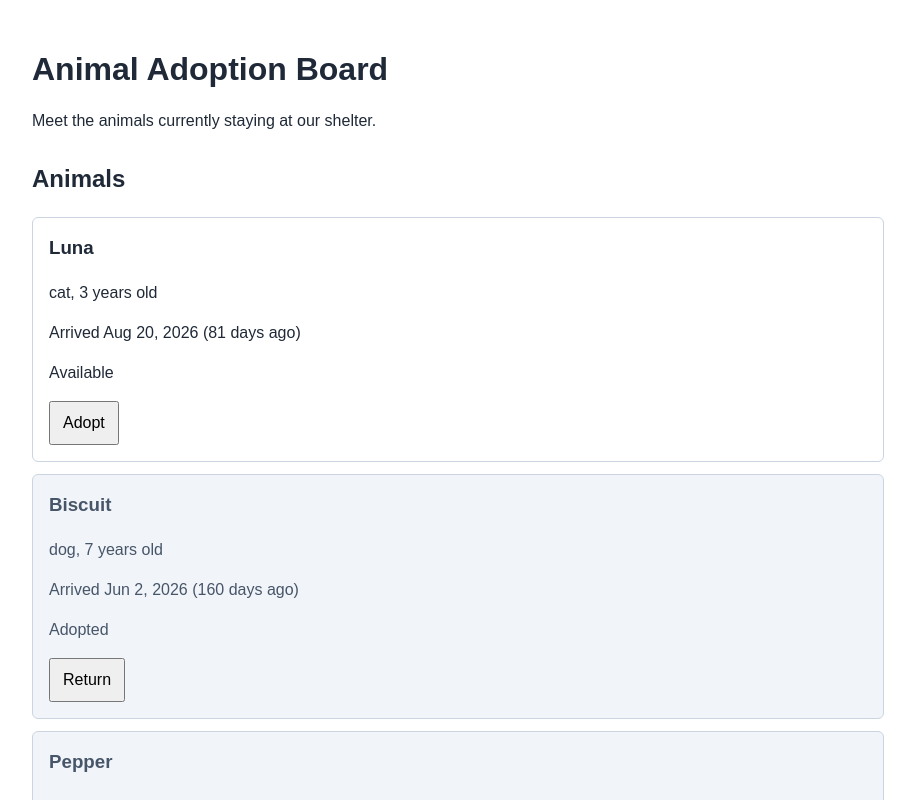
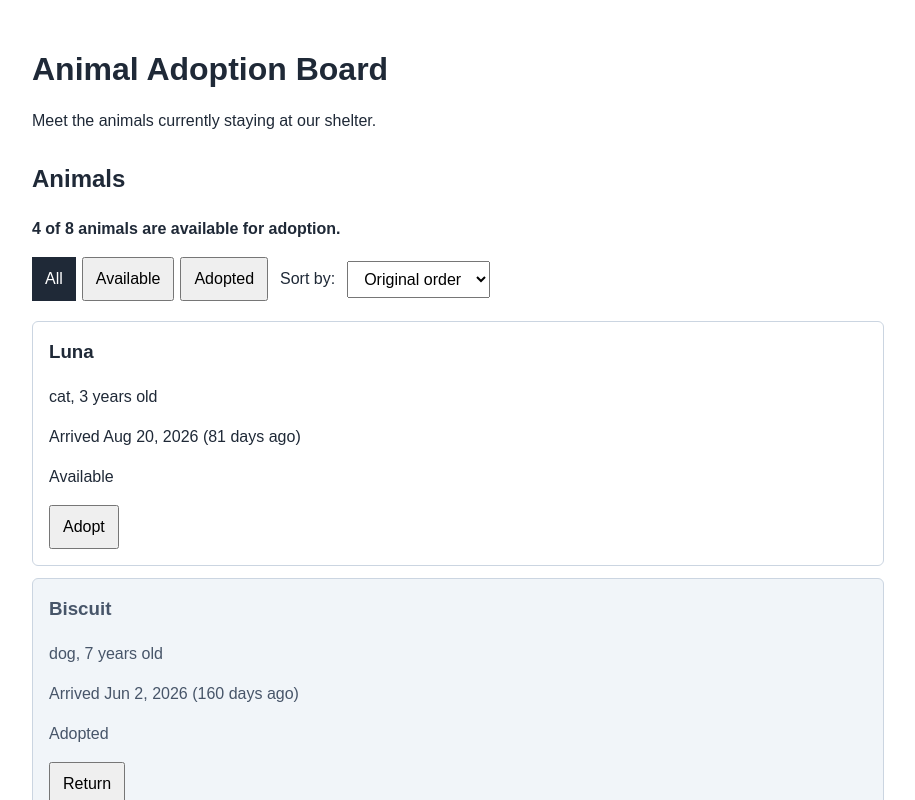
Before and after one commit to YuliDowell12/inf255-assignment5, a Vue app: page / in a window 1280 px wide. Shown: the top 800 px of the page, without its empty margins (182-1097 px from the left). Built offline with nearby package versions, Linux system fonts and the light colour scheme.

Commit message:
TODO #4 done, filters set up, tested, and working

```diff
--- a/src/App.vue
+++ b/src/App.vue
@@ -10,6 +10,7 @@
 
 import { ref, computed } from "vue";
 import AnimalCard from "./components/AnimalCard.vue";
+import AnimalControls from "./components/AnimalControls.vue";
 
 // ------------------------------------
 // App Data
@@ -69,6 +70,41 @@ function toggleAdoption(animal) {
 
 // TODO 4: Create activeFilter and activeSort, the visibleAnimals and
 // availableCount computed properties, and setFilter() and setSort().
+
+const activeFilter = ref("all");
+const activeSort = ref("default");
+
+const visibleAnimals = computed(() => {
+  // Work done on a copy so sorting never reorders the animals array itself.
+  let visible = animals.value.slice();
+
+  if (activeFilter.value === "available") {
+    visible = visible.filter((a) => !a.adopted);
+  } else if (activeFilter.value === "adopted") {
+    visible = visible.filter((a) => a.adopted);
+  }
+
+  if (activeSort.value === "name") {
+    visible.sort((a, b) => a.name.localeCompare(b.name));
+  } else if (activeSort.value === "age") {
+    // Negative result puts a before b, so smaller ages come first.
+    visible.sort((a, b) => a.age - b.age);
+  }
+
+  return visible; // returned, not drawn, the template does the drawing
+});
+
+const availableCount = computed(() => {
+  return animals.value.filter((a) => !a.adopted).length;
+});
+
+function setFilter(filter) {
+  activeFilter.value = filter;
+}
+
+function setSort(sort) {
+  activeSort.value = sort;
+}
 </script>
 
 <template>
@@ -83,14 +119,28 @@ function toggleAdoption(animal) {
 
       <!-- TODO 4: The available count goes here. -->
 
+      <p v-if="!loading && !error" id="animal-count">
+        {{ availableCount }} of {{ animals.length }} animals are available for
+        adoption.
+      </p>
+
       <!-- TODO 4: The AnimalControls component goes here. -->
+
+      <AnimalControls
+        :active-filter="activeFilter"
+        @filter="setFilter"
+        @sort="setSort"
+      />
 
       <div id="animal-list">
         <p v-if="loading">Loading animals...</p>
         <p v-else-if="error" class="error-message">{{ error }}</p>
+        <p v-else-if="visibleAnimals.length === 0" class="empty-message">
+          There are no animals to show.
+        </p>
         <div v-else>
           <AnimalCard
-            v-for="animal in animals"
+            v-for="animal in visibleAnimals"
             :key="animal.id"
             :animal="animal"
             @toggle="toggleAdoption(animal)"
--- a/src/components/AnimalControls.vue
+++ b/src/components/AnimalControls.vue
@@ -1,9 +1,49 @@
 <script setup>
 // TODO 4: Declare the activeFilter prop and the filter and sort events.
+defineProps({
+  activeFilter: String,
+});
+
+const emit = defineEmits(["filter", "sort"]);
+
 // Write onSortChange(event).
+
+function onSortChange(event) {
+  emit("sort", event.target.value);
+}
 </script>
 
 <template>
-  <!-- TODO 4: The filter buttons and sort menu. See README.md for the markup. -->
-  <div class="controls"></div>
+  <div class="controls">
+    <div class="filters" role="group" aria-label="Filter animals">
+      <button
+        type="button"
+        :class="{ active: activeFilter === 'all' }"
+        @click="emit('filter', 'all')"
+      >
+        All
+      </button>
+      <button
+        type="button"
+        :class="{ active: activeFilter === 'available' }"
+        @click="emit('filter', 'available')"
+      >
+        Available
+      </button>
+      <button
+        type="button"
+        :class="{ active: activeFilter === 'adopted' }"
+        @click="emit('filter', 'adopted')"
+      >
+        Adopted
+      </button>
+    </div>
+
+    <label for="sort-animals">Sort by:</label>
+    <select id="sort-animals" @change="onSortChange">
+      <option value="default">Original order</option>
+      <option value="name">Name</option>
+      <option value="age">Age</option>
+    </select>
+  </div>
 </template>
```
